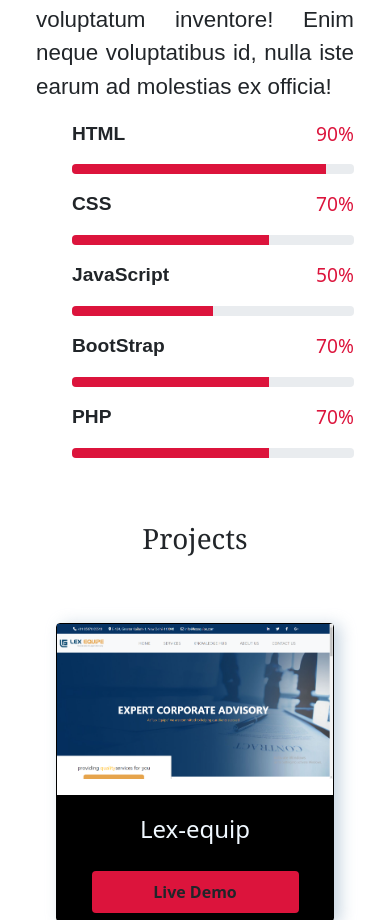
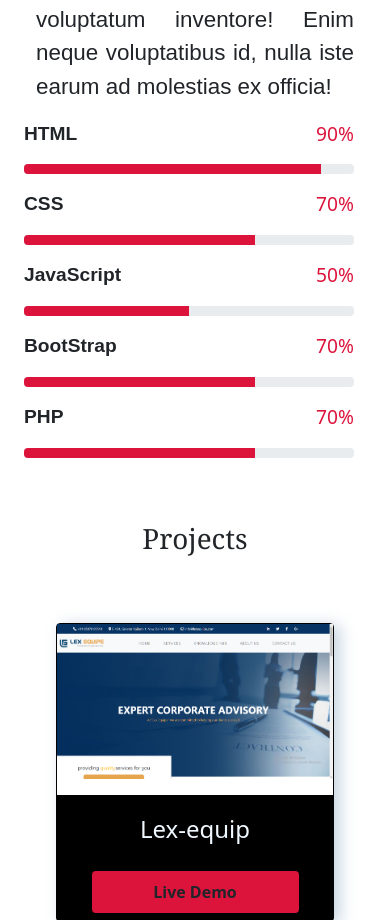
Before and after one commit to madaanshruti/madaanshruti.github.io, a plain HTML site: page index.html in a window 390 px wide. Shown: the part 4251-5171 px from the top of the page. Drawn offline with nearby package versions, Linux system fonts and the light colour scheme.

Commit message:
padding remove

```diff
--- a/index.html
+++ b/index.html
@@ -158,7 +158,7 @@
                             voluptatum inventore! Enim neque voluptatibus id, nulla iste earum ad molestias ex officia!
                         </p>
                     </div>
-                    <div class="col-12 col-sm-12 col-md-6 col-lg-6 ps-5" >
+                    <div class="col-12 col-sm-12 col-md-6 col-lg-6 ps-5" id="skills-progress">
                         <div class="row">
                             <div class="col-6">
                                 <p class="text-start" id="per">HTML</p>
--- a/style.css
+++ b/style.css
@@ -337,4 +337,7 @@ margin-bottom: 30px;
 #contact-me{
     margin-top: 20px;
 }
+#skills-progress{
+    padding-left: 0px !important;
 }
+}
```
